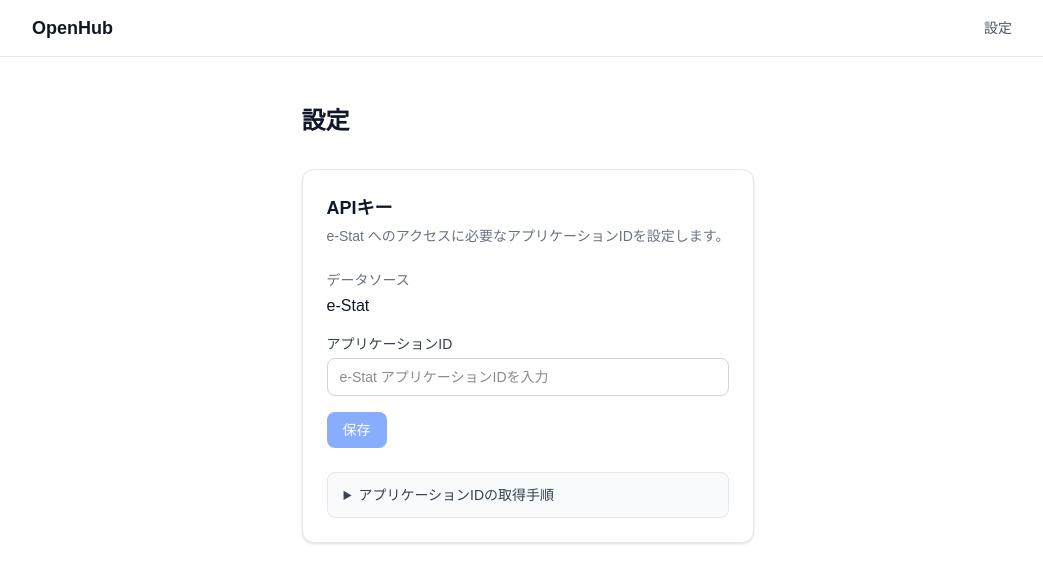
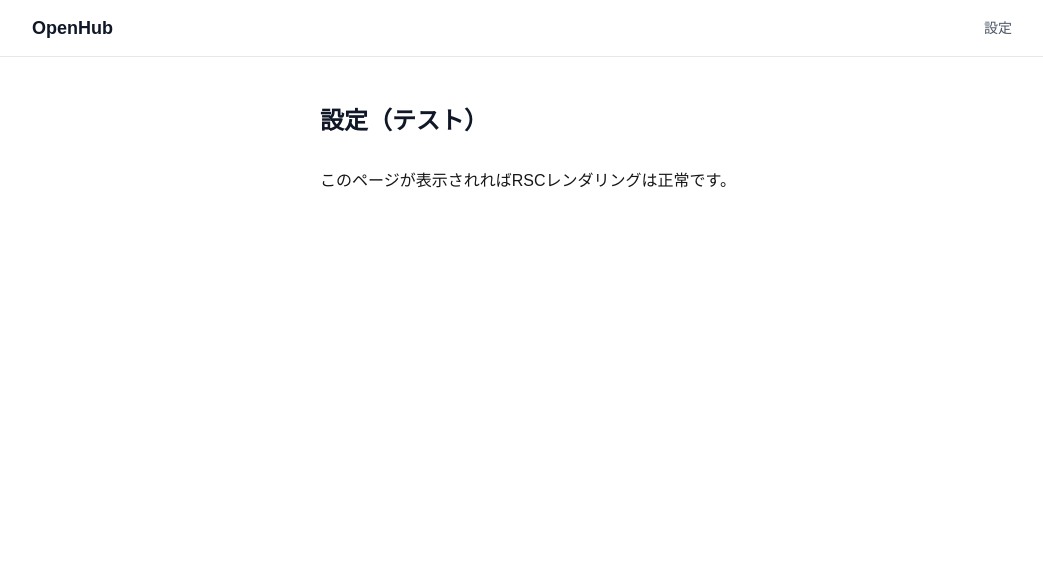
Before and after one commit to band0000ball/OpenHub, a Next.js app in the folder catalog/: page /settings in a window 1280 px wide. Shown: the top 582 px of the page, without its empty margins (112-1155 px from the left). Built offline with nearby package versions, Linux system fonts and the light colour scheme.

Commit message:
debug: 設定ページを最小限にして RSC エラーの原因を切り分け

```diff
--- a/catalog/app/settings/page.tsx
+++ b/catalog/app/settings/page.tsx
@@ -1,27 +1,8 @@
-import CredentialsForm from "../../components/CredentialsForm";
-import EStatGuideSteps from "../../components/EStatGuideSteps";
-import { getSourcesRequiringApiKey } from "../../lib/sources";
-
 export default function SettingsPage() {
-  const sources = getSourcesRequiringApiKey();
-
   return (
     <main className="mx-auto max-w-2xl px-4 py-12">
-      <h1 className="mb-8 text-2xl font-bold text-gray-900">設定</h1>
-
-      {sources.map((source) => (
-        <section
-          key={source.id}
-          className="mb-6 rounded-xl border border-gray-200 bg-white p-6 shadow-sm"
-        >
-          <h2 className="mb-1 text-lg font-semibold text-gray-900">APIキー</h2>
-          <p className="mb-6 text-sm text-gray-500">
-            {source.label} へのアクセスに必要なアプリケーションIDを設定します。
-          </p>
-          <CredentialsForm source={source} />
-          {source.id === "estat" && <EStatGuideSteps />}
-        </section>
-      ))}
+      <h1 className="mb-8 text-2xl font-bold text-gray-900">設定（テスト）</h1>
+      <p>このページが表示されればRSCレンダリングは正常です。</p>
     </main>
   );
 }
```
